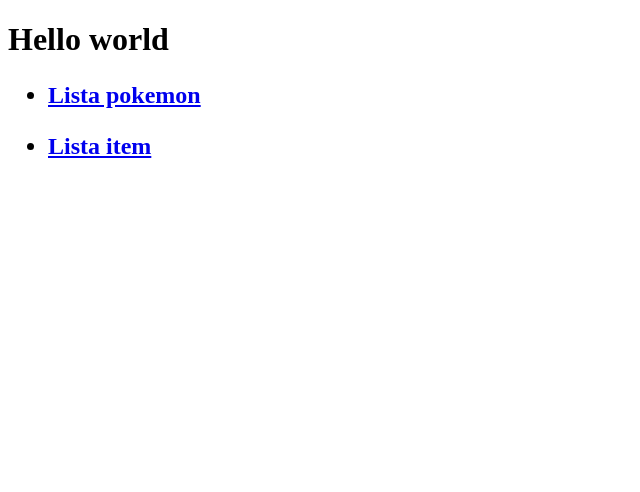
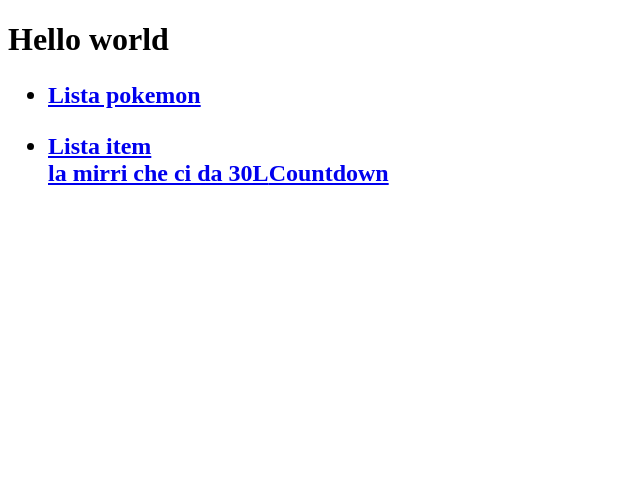
Before and after one commit to michelenardini99/Progetto-Tecnologie-Web, a PHP site: page / in a window 1280 px wide. Shown: the top 492 px of the page, without its empty margins (0-640 px from the left). Run offline with PHP 8.4, Linux system fonts and the light colour scheme; some libraries are stand-ins or nearby versions.

Commit message:
countdown update

```diff
--- a/Pokezon/index.php
+++ b/Pokezon/index.php
@@ -22,6 +22,7 @@
                             Lista item
                         </a>
                     </li>
+                    <div data-type="countdown" data-id="3012079" class="tickcounter" style="width: 100%; position: relative; padding-bottom: 25%"><a href="//www.tickcounter.com/countdown/3012079/la-mirri-che-ci-da-30l" title="la mirri che ci da 30L">la mirri che ci da 30L</a><a href="//www.tickcounter.com/" title="Countdown">Countdown</a></div><script>(function(d, s, id) { var js, pjs = d.getElementsByTagName(s)[0]; if (d.getElementById(id)) return; js = d.createElement(s); js.id = id; js.src = "//www.tickcounter.com/static/js/loader.js"; pjs.parentNode.insertBefore(js, pjs); }(document, "script", "tickcounter-sdk"));</script>
                 </ul>
             </h2>
         </header>
```
